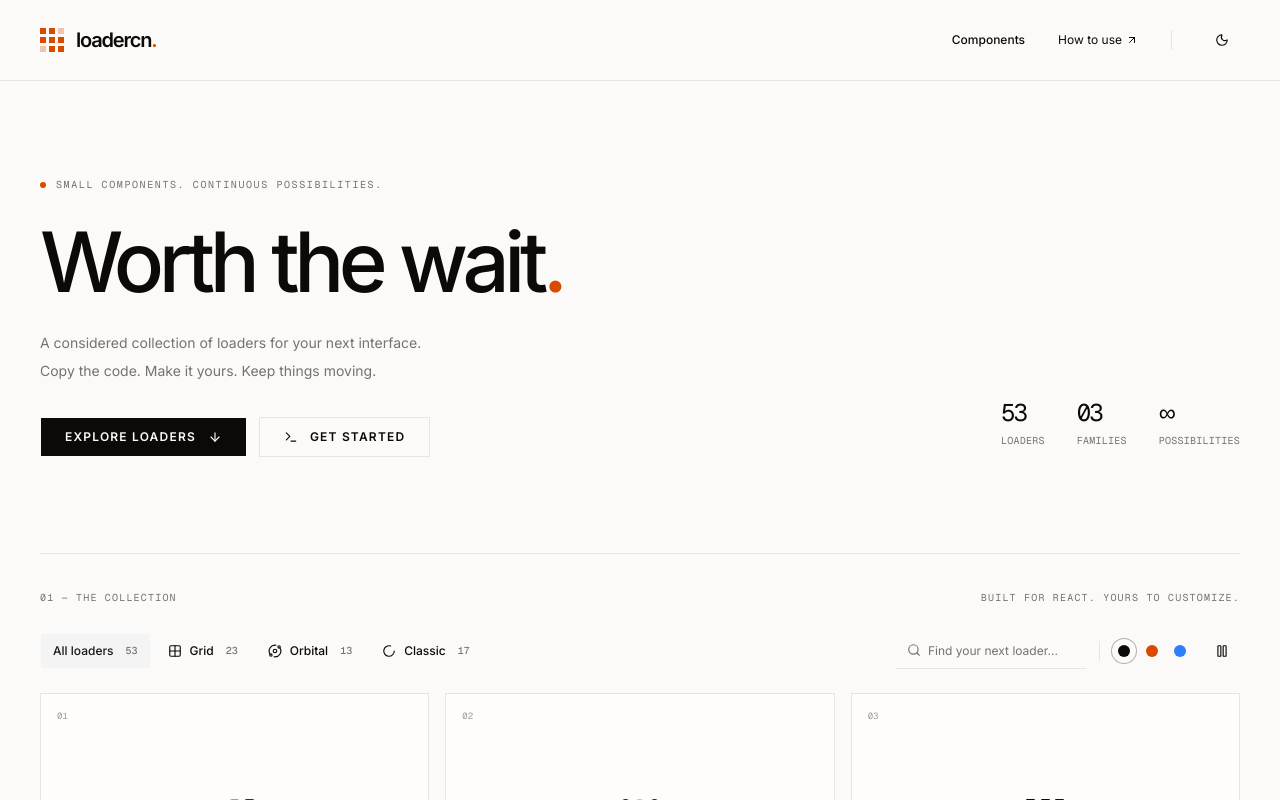
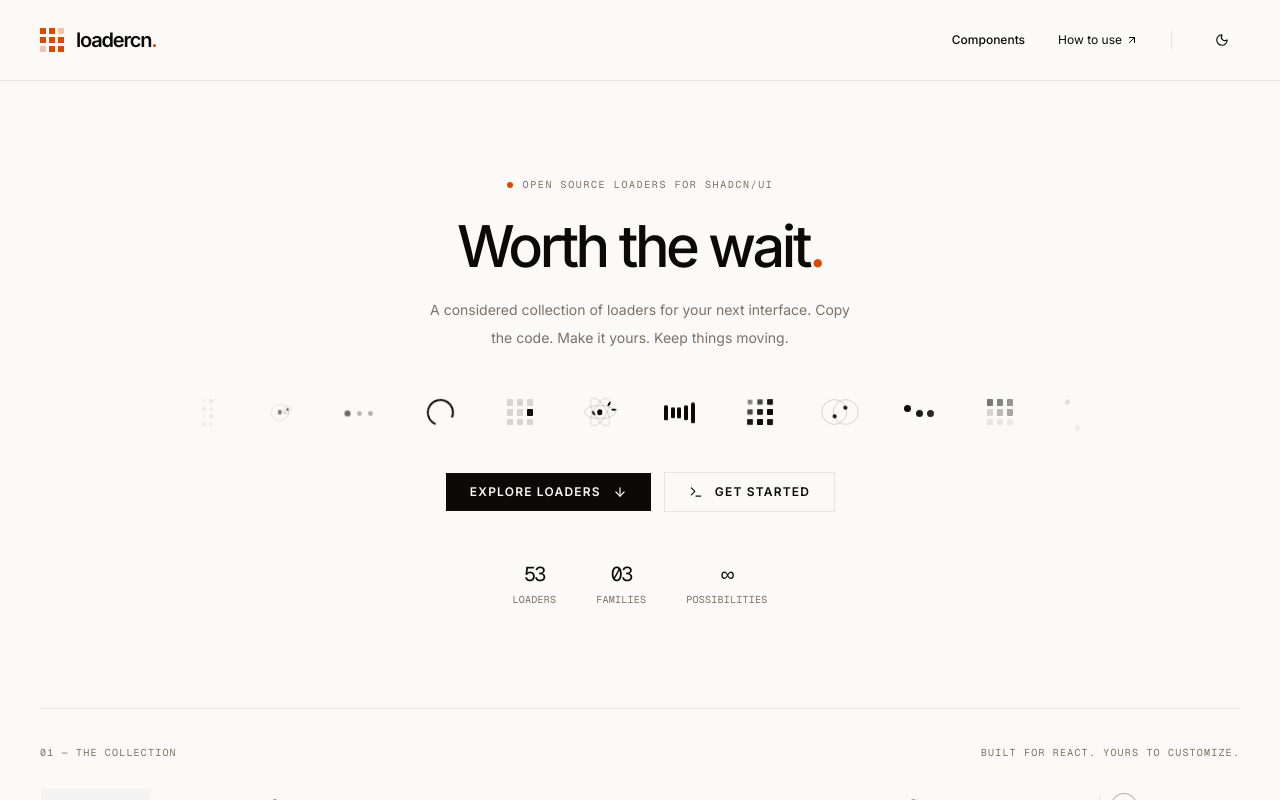
Before and after one commit to mnove/loadercn, a Next.js app: page / in a window 1280 px wide. Shown: the top 800 px of the page. Built offline with nearby package versions, Linux system fonts and the light colour scheme.

Commit message:
Update homepage hero with loader showcase

```diff
--- a/components/loader-gallery.tsx
+++ b/components/loader-gallery.tsx
@@ -82,6 +82,28 @@ function CopyButton({
     </Button>
   )
 }
+
+// A mix of families for the hero strip.
+const SHOWCASE = [
+  "grid-flip",
+  "orbit-comet",
+  "classic-dual-ring",
+  "grid-checker",
+  "orbit-nested",
+  "classic-typing",
+  "classic-ring",
+  "grid-spiral",
+  "orbit-atom",
+  "classic-equalizer",
+  "grid-wave",
+  "orbit-eclipse",
+  "classic-bouncing-dots",
+  "grid-snake",
+  "orbit-trio",
+  "classic-ripple",
+  "grid-ripple",
+  "orbit-satellite",
+] as const satisfies readonly (keyof typeof loaderComponents)[]
 
 function Mark({ small = false }: { small?: boolean }) {
   return (
@@ -182,21 +204,35 @@ export function LoaderGallery({ items }: { items: Item[] }) {
       </header>
 
       <main className="mx-auto max-w-[1280px] px-6 md:px-10">
-        <section className="relative flex flex-col justify-between gap-10 border-b py-16 md:flex-row md:items-end md:py-24">
-          <div>
-            <div className="mb-7 flex items-center gap-2.5 font-mono text-[10px] tracking-[.16em] text-muted-foreground uppercase">
+        <section className="flex flex-col items-center border-b py-16 text-center md:py-24">
+          <div className="mb-6 flex items-center gap-2.5 font-mono text-[10px] tracking-[.16em] text-muted-foreground uppercase">
             <span className="size-1.5 rounded-full bg-primary" />
-              Small components. Continuous possibilities.
+            Open source loaders for shadcn/ui
           </div>
-            <h1 className="text-[clamp(3rem,6.5vw,5.5rem)] leading-[1.02] font-medium tracking-[-.065em]">
+          <h1 className="text-[clamp(2.25rem,4.5vw,3.75rem)] leading-[1.05] font-medium tracking-[-.06em]">
             Worth the wait<span className="text-primary">.</span>
           </h1>
-            <p className="mt-6 max-w-[450px] text-sm leading-7 text-muted-foreground">
-              A considered collection of loaders for your next interface.
-              <br className="hidden sm:block" /> Copy the code. Make it yours.
-              Keep things moving.
+          <p className="mt-5 max-w-[420px] text-sm leading-7 text-muted-foreground">
+            A considered collection of loaders for your next interface. Copy the
+            code. Make it yours. Keep things moving.
           </p>
-            <div className="mt-8 flex flex-wrap gap-3">
+          <div
+            aria-hidden="true"
+            className="mt-10 flex w-full max-w-4xl items-center justify-center gap-10 overflow-hidden [mask-image:linear-gradient(to_right,transparent,black_20%,black_80%,transparent)]"
+          >
+            {SHOWCASE.map((name) => {
+              const Loader = loaderComponents[name]
+              return (
+                <span
+                  key={name}
+                  className="flex size-10 shrink-0 items-center justify-center"
+                >
+                  <Loader size={name.startsWith("grid") ? 26 : 32} />
+                </span>
+              )
+            })}
+          </div>
+          <div className="mt-10 flex flex-wrap justify-center gap-3">
             <Button
               nativeButton={false}
               render={<a href="#collection" />}
@@ -212,16 +248,15 @@ export function LoaderGallery({ items }: { items: Item[] }) {
               <Terminal /> Get started
             </Button>
           </div>
-          </div>
-          <div className="flex gap-8 font-mono text-[10px] leading-6 tracking-wide text-muted-foreground md:pb-1">
+          <div className="mt-12 flex gap-10 font-mono text-[10px] leading-6 tracking-wide text-muted-foreground">
             <div>
-              <span className="block text-2xl tracking-[-.08em] text-foreground">
+              <span className="block text-xl tracking-[-.08em] text-foreground">
                 {items.length}
               </span>
               LOADERS
             </div>
             <div>
-              <span className="block text-2xl tracking-[-.08em] text-foreground">
+              <span className="block text-xl tracking-[-.08em] text-foreground">
                 {String(
                   new Set(items.map((item) => item.category)).size
                 ).padStart(2, "0")}
@@ -229,7 +264,7 @@ export function LoaderGallery({ items }: { items: Item[] }) {
               FAMILIES
             </div>
             <div>
-              <span className="block text-2xl tracking-[-.08em] text-foreground">
+              <span className="block text-xl tracking-[-.08em] text-foreground">
                 ∞
               </span>
               POSSIBILITIES
@@ -352,7 +387,7 @@ export function LoaderGallery({ items }: { items: Item[] }) {
           </div>
 
           <div
-            className={`loader-gallery grid gap-4 sm:grid-cols-2 lg:grid-cols-3 ${paused ? "animations-paused" : ""}`}
+            className={`loader-gallery grid border-t border-l sm:grid-cols-2 lg:grid-cols-3 ${paused ? "animations-paused" : ""}`}
             data-color={color}
           >
             {filtered.map((item) => {
@@ -361,7 +396,7 @@ export function LoaderGallery({ items }: { items: Item[] }) {
               return (
                 <article
                   key={item.name}
-                  className="group border bg-card transition-colors hover:border-foreground/30"
+                  className="group border-r border-b bg-card transition-colors hover:bg-muted/40"
                 >
                   <button
                     type="button"
```
Lines whose indentation alone changed are shown as unchanged.
